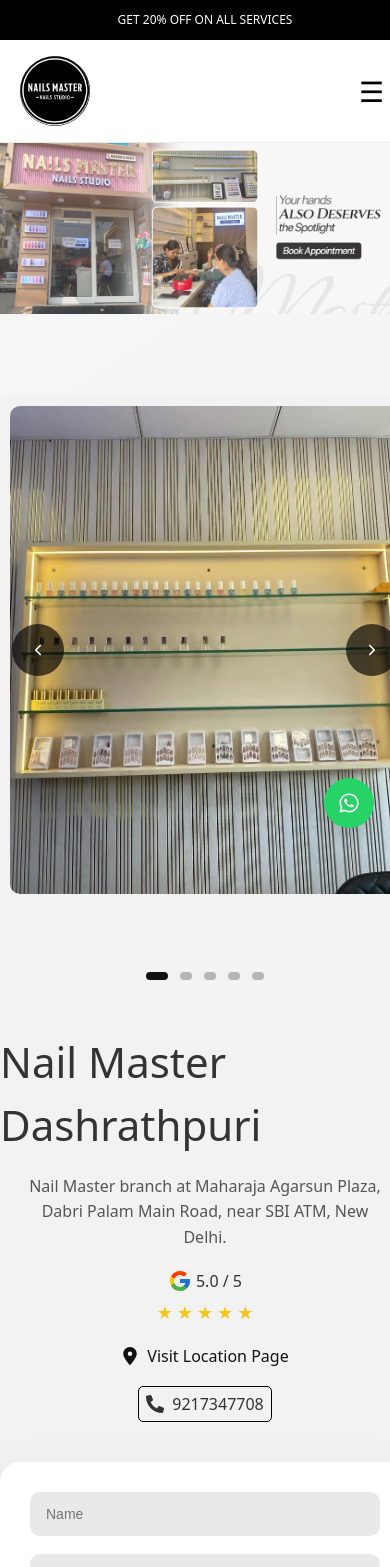
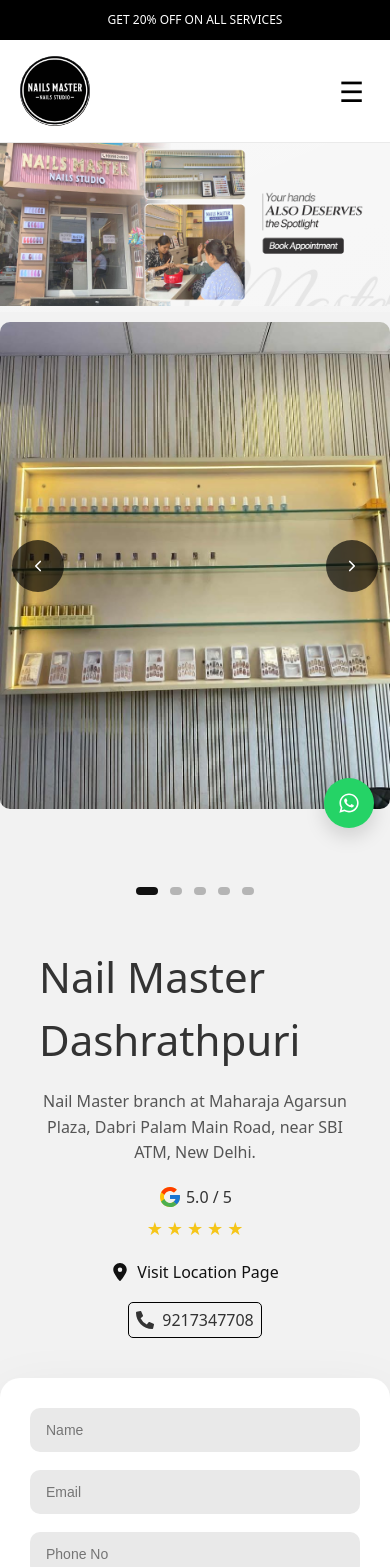
Before and after one commit to skymarketingprojects/nails-master, a React (Vite) app: page /contact/dashrathpuri in a window 390 px wide. Shown: the top 1567 px of the page. Built offline with nearby package versions, Linux system fonts and the light colour scheme.

Commit message:
service images

```diff
--- a/src/components/HeroSection/HeroSection.module.css
+++ b/src/components/HeroSection/HeroSection.module.css
@@ -48,3 +48,10 @@
         display: block;
     }
 }
+
+@media (max-width: 540px) {
+    .hero {
+        height: 20vh;
+    }
+
+}
--- a/src/components/LocationContactSection/LocationContactSection.module.css
+++ b/src/components/LocationContactSection/LocationContactSection.module.css
@@ -113,6 +113,7 @@
 .title {
     font-size: 42px;
     font-weight: 500;
+    width: 80%;
     color: #333;
     margin: 0px;
     display: flex;
@@ -125,7 +126,7 @@
     line-height: 1.6;
     color: #555;
     text-align: center;
-    width: 90%;
+    width: 80%;
     margin: 0px;
 }
 
@@ -292,7 +293,8 @@
     .galleryContainer {
         width: 100vw;
         margin: auto;
-        padding: 10px;
+        /* padding: 10px; */
+        padding: 10px 0px;
         border-radius: 10px;
     }
 
--- a/src/components/SalonSection/SalonSection.module.css
+++ b/src/components/SalonSection/SalonSection.module.css
@@ -109,6 +109,9 @@
 
 /* Mobile */
 @media (max-width: 767px) {
+    .section__header{
+        margin-bottom: 30px;
+    }
 
     .section__carousel {
         width: 100vw;
```
